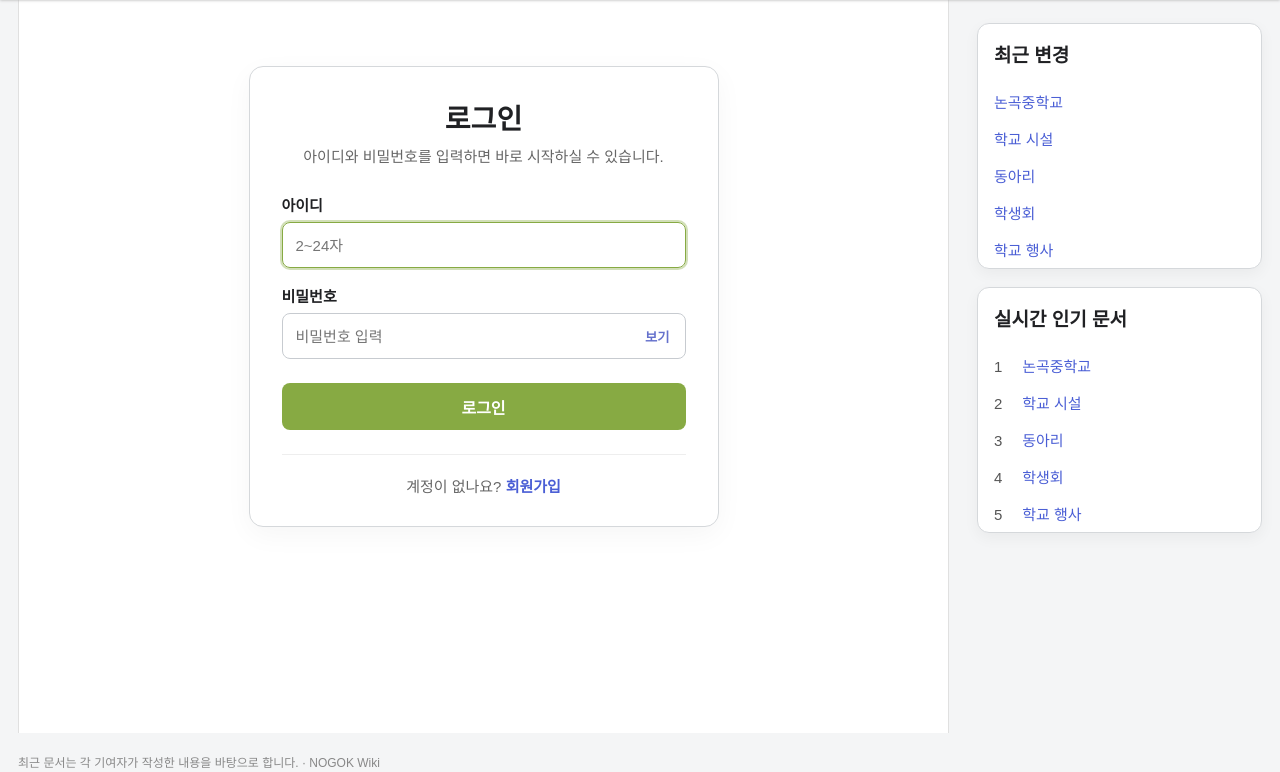
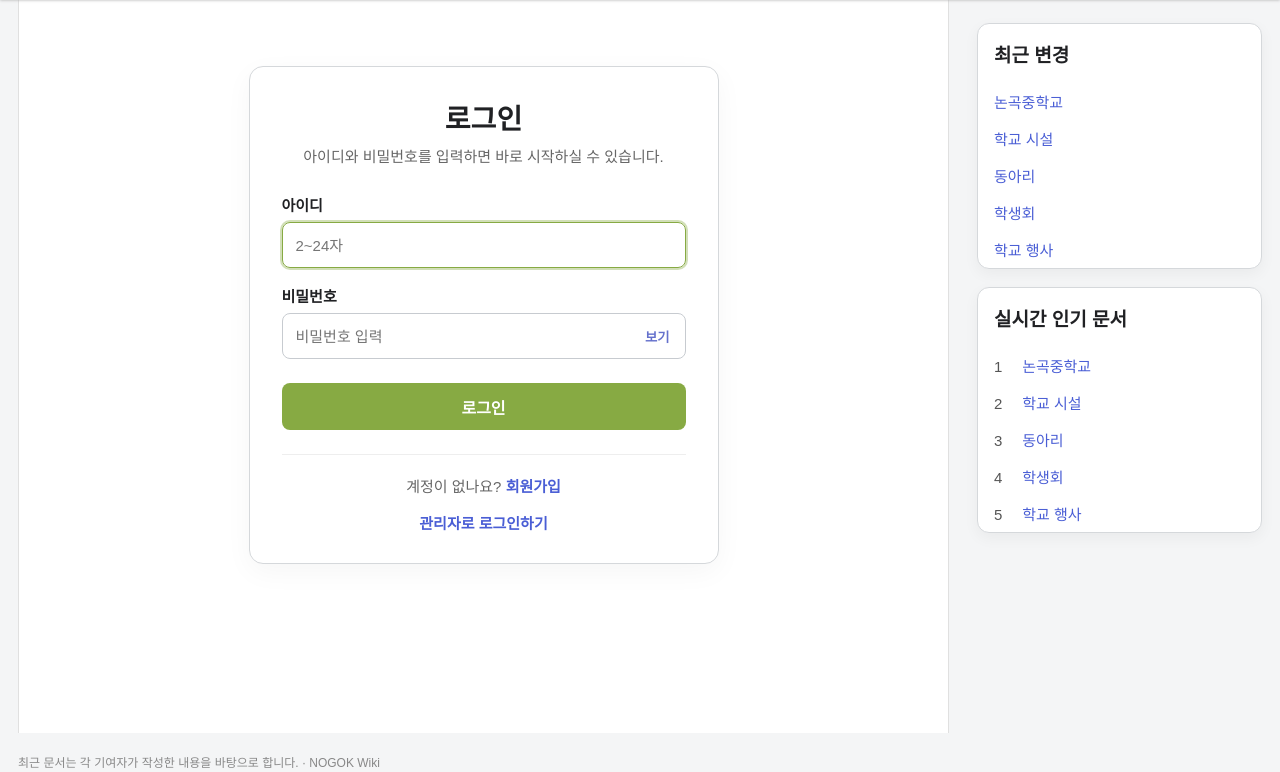
Before and after one commit to tjrtmdcks0917-crypto/nongok-wiki, a Flask app: page /login in a window 1280 px wide. Shown: the part 67-839 px from the top of the page. Run offline with Flask 3, Linux system fonts and the light colour scheme; data comes from the database, SQL or seed files in the repository; some libraries are stand-ins or nearby versions.

Commit message:
Add administrator login link to login screen

```diff
--- a/templates/auth.html
+++ b/templates/auth.html
@@ -18,7 +18,7 @@
       <button class="auth-submit" type="submit">{{ '로그인' if mode == 'login' else '회원가입하고 시작하기' }}</button>
     </form>
     <div class="auth-switch">
-      {% if mode == 'login' %}계정이 없나요? <a href="{{ url_for('register', next=next_url) }}">회원가입</a>
+      {% if mode == 'login' %}계정이 없나요? <a href="{{ url_for('register', next=next_url) }}">회원가입</a><div style="margin-top:16px"><a href="{{ url_for('login', admin='1') }}">관리자로 로그인하기</a></div>
       {% else %}이미 계정이 있나요? <a href="{{ url_for('login', next=next_url) }}">로그인</a>{% endif %}
     </div>
   </div>
```
